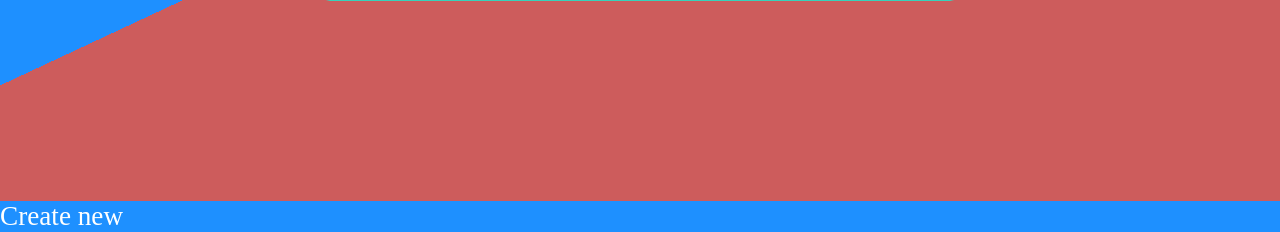
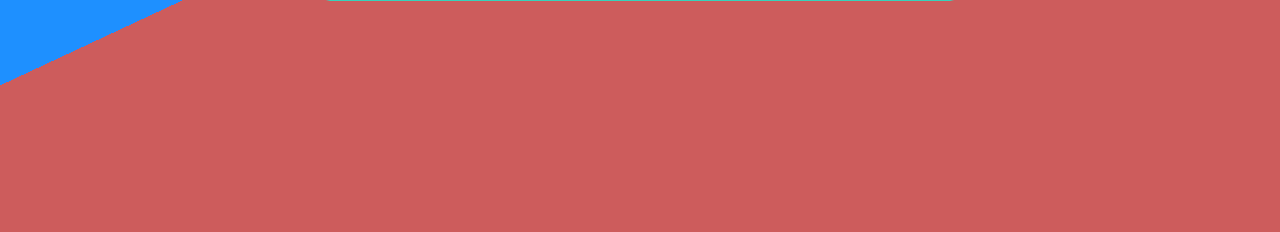
Before and after one commit to Thatdevnerd/Blogtor, a Symfony app: template templates/admin/index.html.twig in a window 1280 px wide. Shown: the part 599-831 px from the top of the page. After the commit the page ends 684 px from the top, so only its background shows below. Run offline with Twig, Linux system fonts and the light colour scheme; the template is opened without the code that fills it, so the values that code supplies are empty; some libraries are stand-ins or nearby versions.

Commit message:
removed admin crud new functionality

```diff
--- a/templates/admin/index.html.twig
+++ b/templates/admin/index.html.twig
@@ -48,6 +48,5 @@
                 </div>
             </div>
         </div>
-        <a href="{{ path('app_admin_crud_new') }}">Create new</a>
     </div>
 {% endblock %}
```
